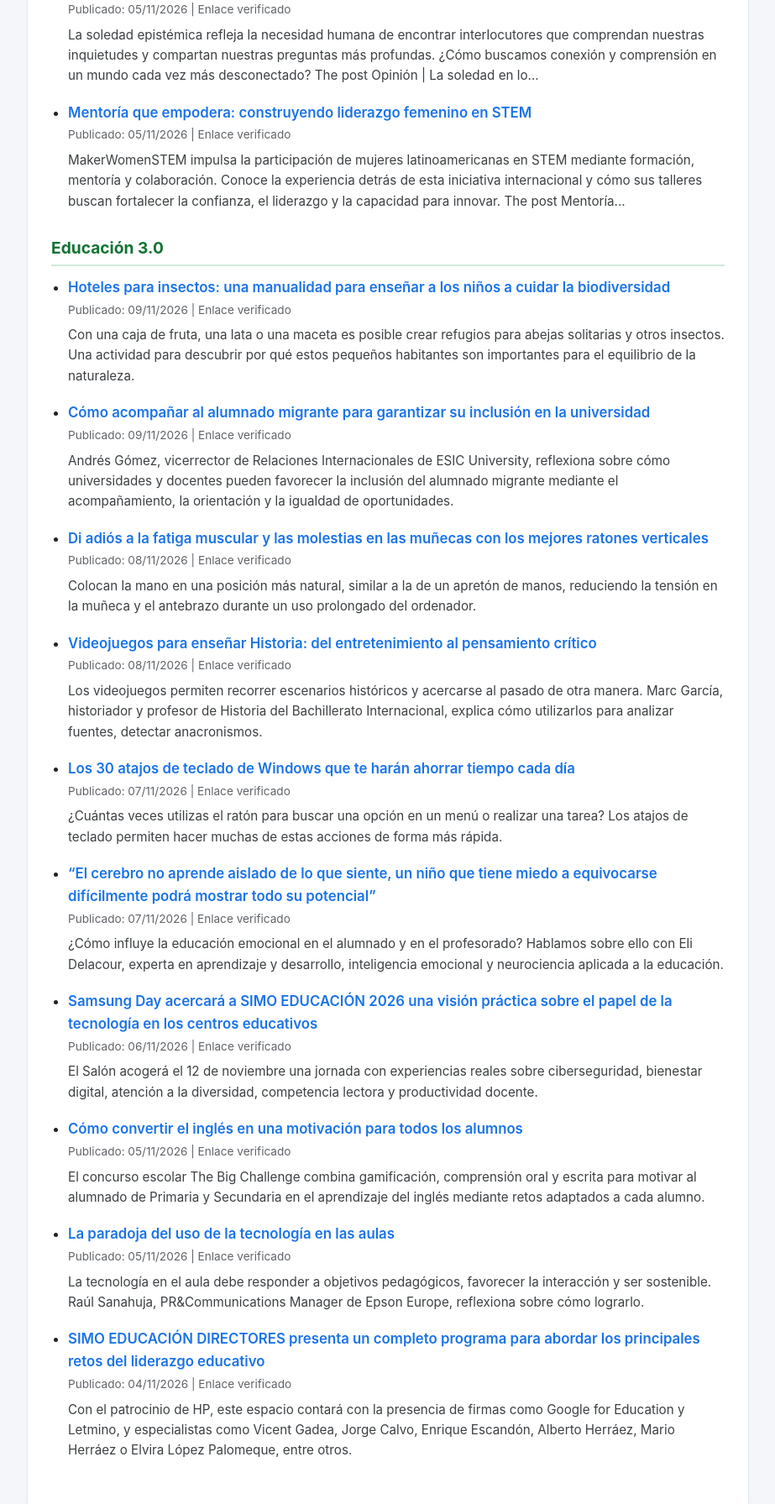
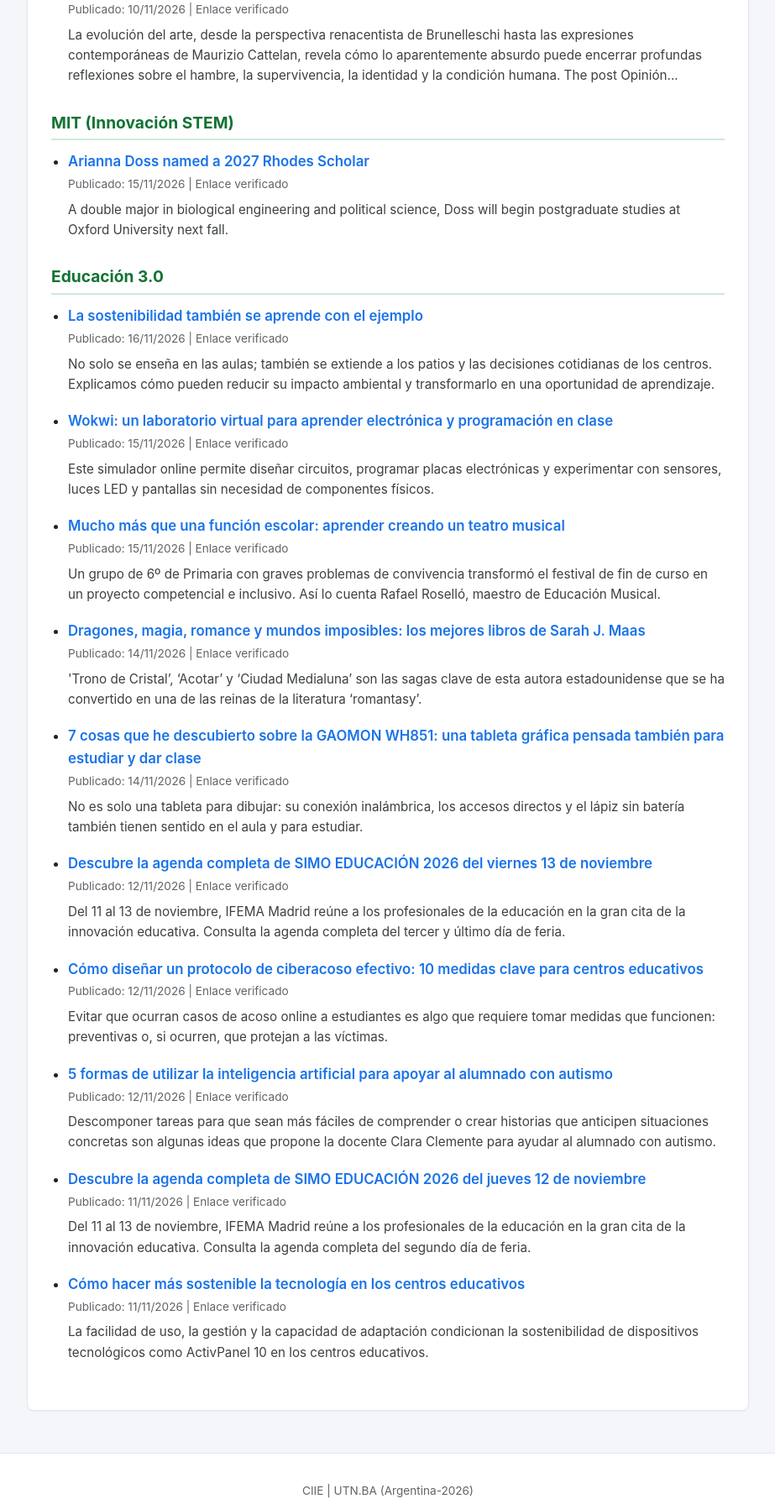
Before and after one commit to palmierijmutn-ops/agentes-ia, a plain HTML site: page docs/index.html in a window 1280 px wide. Shown: the part 452-2243 px from the top of the page at 84% size, without its empty margins (178-1101 px from the left). Drawn offline with Linux system fonts and the light colour scheme; files whose address does not match are found by name.

Commit message:
Actualizar observatorio en GitHub Pages [skip ci]

```diff
--- a/docs/index.html
+++ b/docs/index.html
@@ -159,80 +159,80 @@
         <strong>Vigilancia y Curaduría Bibliográfica Semanal</strong>
       </p>
       <p style="margin: 4px 0 0 0; font-size: 0.85rem; color: #5f6368; line-height: 1.4;">
-        Publicaciones, artículos e informes cosechados de portales educativos y revistas de referencia de América y Europa durante los últimos 7 días (actualizado al <strong>09/11/2026</strong>). Todos los enlaces y accesos han sido verificados de forma autónoma.
+        Publicaciones, artículos e informes cosechados de portales educativos y revistas de referencia de América y Europa durante los últimos 7 días (actualizado al <strong>16/11/2026</strong>). Todos los enlaces y accesos han sido verificados de forma autónoma.
       </p>
     </div>
     <div class='portal-section'><h3 class='portal-title'>Observatorio Tec de Monterrey</h3><ul style='padding-left: 20px; margin: 0;'>
             <li class='item-block'>
-              <a href="https://observatorio.tec.mx/la-soledad-en-lo-profundo/" target="_blank" class='item-title'>Opinión | La soledad en lo profundo: comprensión humana e inteligencia artificial</a><br>
-              <span class='item-meta'>Publicado: 05/11/2026 | Enlace verificado</span>
-              <p class='item-summary'>La soledad epistémica refleja la necesidad humana de encontrar interlocutores que comprendan nuestras inquietudes y compartan nuestras preguntas más profundas. ¿Cómo buscamos conexión y comprensión en un mundo cada vez más desconectado? The post Opinión | La soledad en lo...</p>
+              <a href="https://observatorio.tec.mx/un-platano-pegado-a-la-pared/" target="_blank" class='item-title'>Opinión | Un plátano pegado a la pared con cinta plateada (pensar y sentir el arte)</a><br>
+              <span class='item-meta'>Publicado: 10/11/2026 | Enlace verificado</span>
+              <p class='item-summary'>La evolución del arte, desde la perspectiva renacentista de Brunelleschi hasta las expresiones contemporáneas de Maurizio Cattelan, revela cómo lo aparentemente absurdo puede encerrar profundas reflexiones sobre el hambre, la supervivencia, la identidad y la condición humana. The post Opinión...</p>
+            </li>
+            </ul></div><div class='portal-section'><h3 class='portal-title'>MIT (Innovación STEM)</h3><ul style='padding-left: 20px; margin: 0;'>
+            <li class='item-block'>
+              <a href="https://news.mit.edu/2026/arianna-doss-named-2027-rhodes-scholar-1114" target="_blank" class='item-title'>Arianna Doss named a 2027 Rhodes Scholar</a><br>
+              <span class='item-meta'>Publicado: 15/11/2026 | Enlace verificado</span>
+              <p class='item-summary'>A double major in biological engineering and political science, Doss will begin postgraduate studies at Oxford University next fall.</p>
+            </li>
+            </ul></div><div class='portal-section'><h3 class='portal-title'>Educación 3.0</h3><ul style='padding-left: 20px; margin: 0;'>
+            <li class='item-block'>
+              <a href="https://www.educaciontrespuntocero.com/noticias/centros-educativos-sostenibles/" target="_blank" class='item-title'>La sostenibilidad también se aprende con el ejemplo</a><br>
+              <span class='item-meta'>Publicado: 16/11/2026 | Enlace verificado</span>
+              <p class='item-summary'>No solo se enseña en las aulas; también se extiende a los patios y las decisiones cotidianas de los centros. Explicamos cómo pueden reducir su impacto ambiental y transformarlo en una oportunidad de aprendizaje.</p>
             </li>
 
             <li class='item-block'>
-              <a href="https://observatorio.tec.mx/maker-women-stem/" target="_blank" class='item-title'>Mentoría que empodera: construyendo liderazgo femenino en STEM</a><br>
-              <span class='item-meta'>Publicado: 05/11/2026 | Enlace verificado</span>
-              <p class='item-summary'>MakerWomenSTEM impulsa la participación de mujeres latinoamericanas en STEM mediante formación, mentoría y colaboración. Conoce la experiencia detrás de esta iniciativa internacional y cómo sus talleres buscan fortalecer la confianza, el liderazgo y la capacidad para innovar. The post Mentoría...</p>
-            </li>
-            </ul></div><div class='portal-section'><h3 class='portal-title'>Educación 3.0</h3><ul style='padding-left: 20px; margin: 0;'>
-            <li class='item-block'>
-              <a href="https://www.educaciontrespuntocero.com/familias/como-hacer-refugio-para-insectos/" target="_blank" class='item-title'>Hoteles para insectos: una manualidad para enseñar a los niños a cuidar la biodiversidad</a><br>
-              <span class='item-meta'>Publicado: 09/11/2026 | Enlace verificado</span>
-              <p class='item-summary'>Con una caja de fruta, una lata o una maceta es posible crear refugios para abejas solitarias y otros insectos. Una actividad para descubrir por qué estos pequeños habitantes son importantes para el equilibrio de la naturaleza.</p>
+              <a href="https://www.educaciontrespuntocero.com/tecnologia/wokwi-simulador-online/" target="_blank" class='item-title'>Wokwi: un laboratorio virtual para aprender electrónica y programación en clase</a><br>
+              <span class='item-meta'>Publicado: 15/11/2026 | Enlace verificado</span>
+              <p class='item-summary'>Este simulador online permite diseñar circuitos, programar placas electrónicas y experimentar con sensores, luces LED y pantallas sin necesidad de componentes físicos.</p>
             </li>
 
             <li class='item-block'>
-              <a href="https://www.educaciontrespuntocero.com/opinion/alumnado-migrante-en-la-universidad/" target="_blank" class='item-title'>Cómo acompañar al alumnado migrante para garantizar su inclusión en la universidad</a><br>
-              <span class='item-meta'>Publicado: 09/11/2026 | Enlace verificado</span>
-              <p class='item-summary'>Andrés Gómez, vicerrector de Relaciones Internacionales de ESIC University, reflexiona sobre cómo universidades y docentes pueden favorecer la inclusión del alumnado migrante mediante el acompañamiento, la orientación y la igualdad de oportunidades.</p>
+              <a href="https://www.educaciontrespuntocero.com/experiencias/convivencia-teatro-musical-fin-curso-primaria/" target="_blank" class='item-title'>Mucho más que una función escolar: aprender creando un teatro musical</a><br>
+              <span class='item-meta'>Publicado: 15/11/2026 | Enlace verificado</span>
+              <p class='item-summary'>Un grupo de 6º de Primaria con graves problemas de convivencia transformó el festival de fin de curso en un proyecto competencial e inclusivo. Así lo cuenta Rafael Roselló, maestro de Educación Musical.</p>
             </li>
 
             <li class='item-block'>
-              <a href="https://www.educaciontrespuntocero.com/tecnologia/mejores-ratones-verticales/" target="_blank" class='item-title'>Di adiós a la fatiga muscular y las molestias en las muñecas con los mejores ratones verticales</a><br>
-              <span class='item-meta'>Publicado: 08/11/2026 | Enlace verificado</span>
-              <p class='item-summary'>Colocan la mano en una posición más natural, similar a la de un apretón de manos, reduciendo la tensión en la muñeca y el antebrazo durante un uso prolongado del ordenador.</p>
+              <a href="https://www.educaciontrespuntocero.com/libros/mejores-libros-de-sarah-j-maas/" target="_blank" class='item-title'>Dragones, magia, romance y mundos imposibles: los mejores libros de Sarah J. Maas</a><br>
+              <span class='item-meta'>Publicado: 14/11/2026 | Enlace verificado</span>
+              <p class='item-summary'>'Trono de Cristal’, ‘Acotar’ y ‘Ciudad Medialuna’ son las sagas clave de esta autora estadounidense que se ha convertido en una de las reinas de la literatura ‘romantasy’.</p>
             </li>
 
             <li class='item-block'>
-              <a href="https://www.educaciontrespuntocero.com/opinion/videojuegos-en-la-ensenanza-de-historia/" target="_blank" class='item-title'>Videojuegos para enseñar Historia: del entretenimiento al pensamiento crítico</a><br>
-              <span class='item-meta'>Publicado: 08/11/2026 | Enlace verificado</span>
-              <p class='item-summary'>Los videojuegos permiten recorrer escenarios históricos y acercarse al pasado de otra manera. Marc García, historiador y profesor de Historia del Bachillerato Internacional, explica cómo utilizarlos para analizar fuentes, detectar anacronismos.</p>
+              <a href="https://www.educaciontrespuntocero.com/tecnologia/gaomon-wh851-review-tableta-grafica-estudiantes-profesores/" target="_blank" class='item-title'>7 cosas que he descubierto sobre la GAOMON WH851: una tableta gráfica pensada también para estudiar y dar clase</a><br>
+              <span class='item-meta'>Publicado: 14/11/2026 | Enlace verificado</span>
+              <p class='item-summary'>No es solo una tableta para dibujar: su conexión inalámbrica, los accesos directos y el lápiz sin batería también tienen sentido en el aula y para estudiar.</p>
             </li>
 
             <li class='item-block'>
-              <a href="https://www.educaciontrespuntocero.com/tecnologia/atajos-utiles-para-el-teclado/" target="_blank" class='item-title'>Los 30 atajos de teclado de Windows que te harán ahorrar tiempo cada día</a><br>
-              <span class='item-meta'>Publicado: 07/11/2026 | Enlace verificado</span>
-              <p class='item-summary'>¿Cuántas veces utilizas el ratón para buscar una opción en un menú o realizar una tarea? Los atajos de teclado permiten hacer muchas de estas acciones de forma más rápida.</p>
+              <a href="https://www.educaciontrespuntocero.com/noticias/agenda-simo-educacion-viernes-13/" target="_blank" class='item-title'>Descubre la agenda completa de SIMO EDUCACIÓN 2026 del viernes 13 de noviembre</a><br>
+              <span class='item-meta'>Publicado: 12/11/2026 | Enlace verificado</span>
+              <p class='item-summary'>Del 11 al 13 de noviembre, IFEMA Madrid reúne a los profesionales de la educación en la gran cita de la innovación educativa. Consulta la agenda completa del tercer y último día de feria.</p>
             </li>
 
             <li class='item-block'>
-              <a href="https://www.educaciontrespuntocero.com/entrevistas/inteligencia-emocional-en-la-educacion-eli-delacour/" target="_blank" class='item-title'>“El cerebro no aprende aislado de lo que siente, un niño que tiene miedo a equivocarse difícilmente podrá mostrar todo su potencial”</a><br>
-              <span class='item-meta'>Publicado: 07/11/2026 | Enlace verificado</span>
-              <p class='item-summary'>¿Cómo influye la educación emocional en el alumnado y en el profesorado? Hablamos sobre ello con Eli Delacour, experta en aprendizaje y desarrollo, inteligencia emocional y neurociencia aplicada a la educación.</p>
+              <a href="https://www.educaciontrespuntocero.com/directores/protocolo-ciberacoso/" target="_blank" class='item-title'>Cómo diseñar un protocolo de ciberacoso efectivo: 10 medidas clave para centros educativos</a><br>
+              <span class='item-meta'>Publicado: 12/11/2026 | Enlace verificado</span>
+              <p class='item-summary'>Evitar que ocurran casos de acoso online a estudiantes es algo que requiere tomar medidas que funcionen: preventivas o, si ocurren, que protejan a las víctimas.</p>
             </li>
 
             <li class='item-block'>
-              <a href="https://www.educaciontrespuntocero.com/noticias/samsung-day-simo-educacion-2026/" target="_blank" class='item-title'>Samsung Day acercará a SIMO EDUCACIÓN 2026 una visión práctica sobre el papel de la tecnología en los centros educativos</a><br>
-              <span class='item-meta'>Publicado: 06/11/2026 | Enlace verificado</span>
-              <p class='item-summary'>El Salón acogerá el 12 de noviembre una jornada con experiencias reales sobre ciberseguridad, bienestar digital, atención a la diversidad, competencia lectora y productividad docente.</p>
+              <a href="https://www.educaciontrespuntocero.com/opinion/inteligencia-artificial-para-apoyar-al-alumnado-con-autismo/" target="_blank" class='item-title'>5 formas de utilizar la inteligencia artificial para apoyar al alumnado con autismo</a><br>
+              <span class='item-meta'>Publicado: 12/11/2026 | Enlace verificado</span>
+              <p class='item-summary'>Descomponer tareas para que sean más fáciles de comprender o crear historias que anticipen situaciones concretas son algunas ideas que propone la docente Clara Clemente para ayudar al alumnado con autismo.</p>
             </li>
 
             <li class='item-block'>
-              <a href="https://www.educaciontrespuntocero.com/noticias/concurso-de-ingles-the-big-challenge/" target="_blank" class='item-title'>Cómo convertir el inglés en una motivación para todos los alumnos</a><br>
-              <span class='item-meta'>Publicado: 05/11/2026 | Enlace verificado</span>
-              <p class='item-summary'>El concurso escolar The Big Challenge combina gamificación, comprensión oral y escrita para motivar al alumnado de Primaria y Secundaria en el aprendizaje del inglés mediante retos adaptados a cada alumno.</p>
+              <a href="https://www.educaciontrespuntocero.com/noticias/agenda-simo-educacion-jueves-12/" target="_blank" class='item-title'>Descubre la agenda completa de SIMO EDUCACIÓN 2026 del jueves 12 de noviembre</a><br>
+              <span class='item-meta'>Publicado: 11/11/2026 | Enlace verificado</span>
+              <p class='item-summary'>Del 11 al 13 de noviembre, IFEMA Madrid reúne a los profesionales de la educación en la gran cita de la innovación educativa. Consulta la agenda completa del segundo día de feria.</p>
             </li>
 
             <li class='item-block'>
-              <a href="https://www.educaciontrespuntocero.com/opinion/integrar-tecnologia-en-el-aula-epson/" target="_blank" class='item-title'>La paradoja del uso de la tecnología en las aulas</a><br>
-              <span class='item-meta'>Publicado: 05/11/2026 | Enlace verificado</span>
-              <p class='item-summary'>La tecnología en el aula debe responder a objetivos pedagógicos, favorecer la interacción y ser sostenible. Raúl Sanahuja, PR&Communications Manager de Epson Europe, reflexiona sobre cómo lograrlo.</p>
-            </li>
-
-            <li class='item-block'>
-              <a href="https://www.educaciontrespuntocero.com/directores/simo-educacion-directores-2026/" target="_blank" class='item-title'>SIMO EDUCACIÓN DIRECTORES presenta un completo programa para abordar los principales retos del liderazgo educativo</a><br>
-              <span class='item-meta'>Publicado: 04/11/2026 | Enlace verificado</span>
-              <p class='item-summary'>Con el patrocinio de HP, este espacio contará con la presencia de firmas como Google for Education y Letmino, y especialistas como Vicent Gadea, Jorge Calvo, Enrique Escandón, Alberto Herráez, Mario Herráez o Elvira López Palomeque, entre otros.</p>
+              <a href="https://www.educaciontrespuntocero.com/tecnologia/sostenibilidad-tecnologica-promethean-activepanel-10/" target="_blank" class='item-title'>Cómo hacer más sostenible la tecnología en los centros educativos</a><br>
+              <span class='item-meta'>Publicado: 11/11/2026 | Enlace verificado</span>
+              <p class='item-summary'>La facilidad de uso, la gestión y la capacidad de adaptación condicionan la sostenibilidad de dispositivos tecnológicos como ActivPanel 10 en los centros educativos.</p>
             </li>
             </ul></div>
 <!-- FIN_CONTENIDO_DINAMICO -->
```
